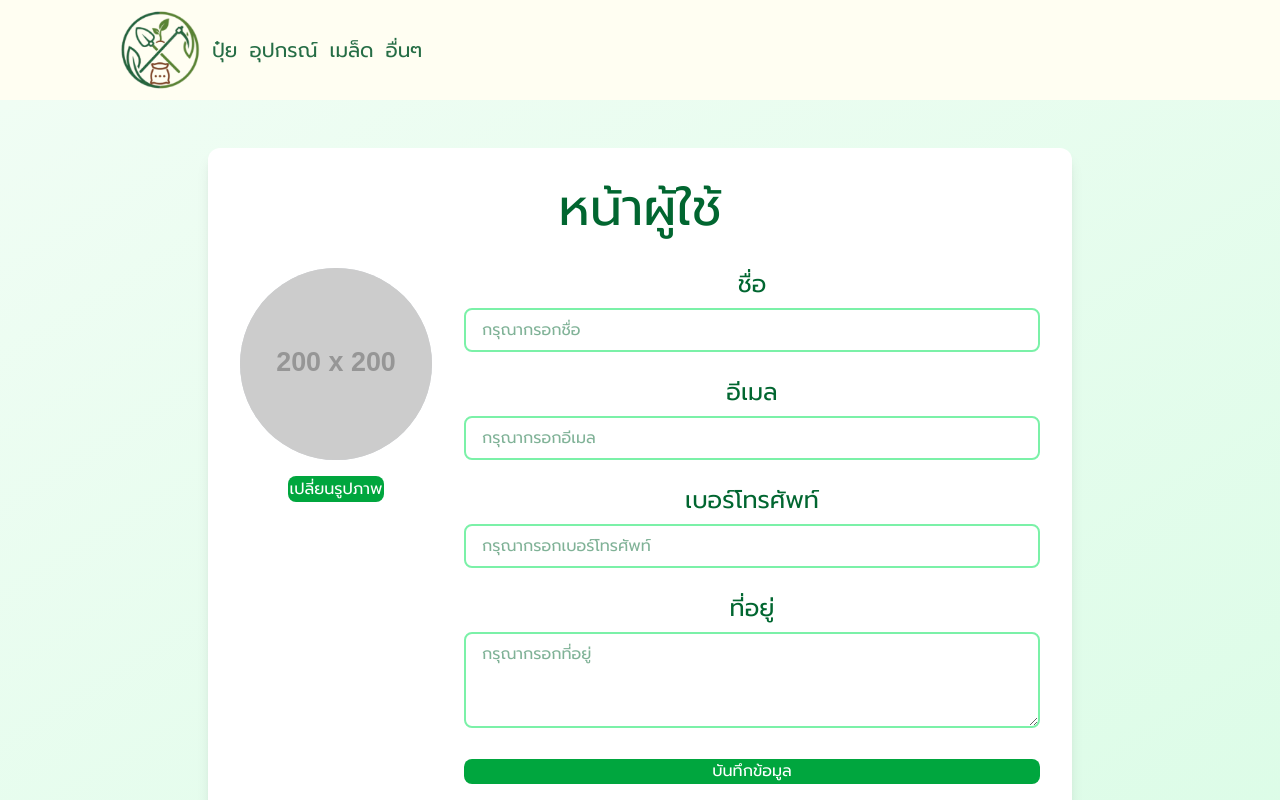
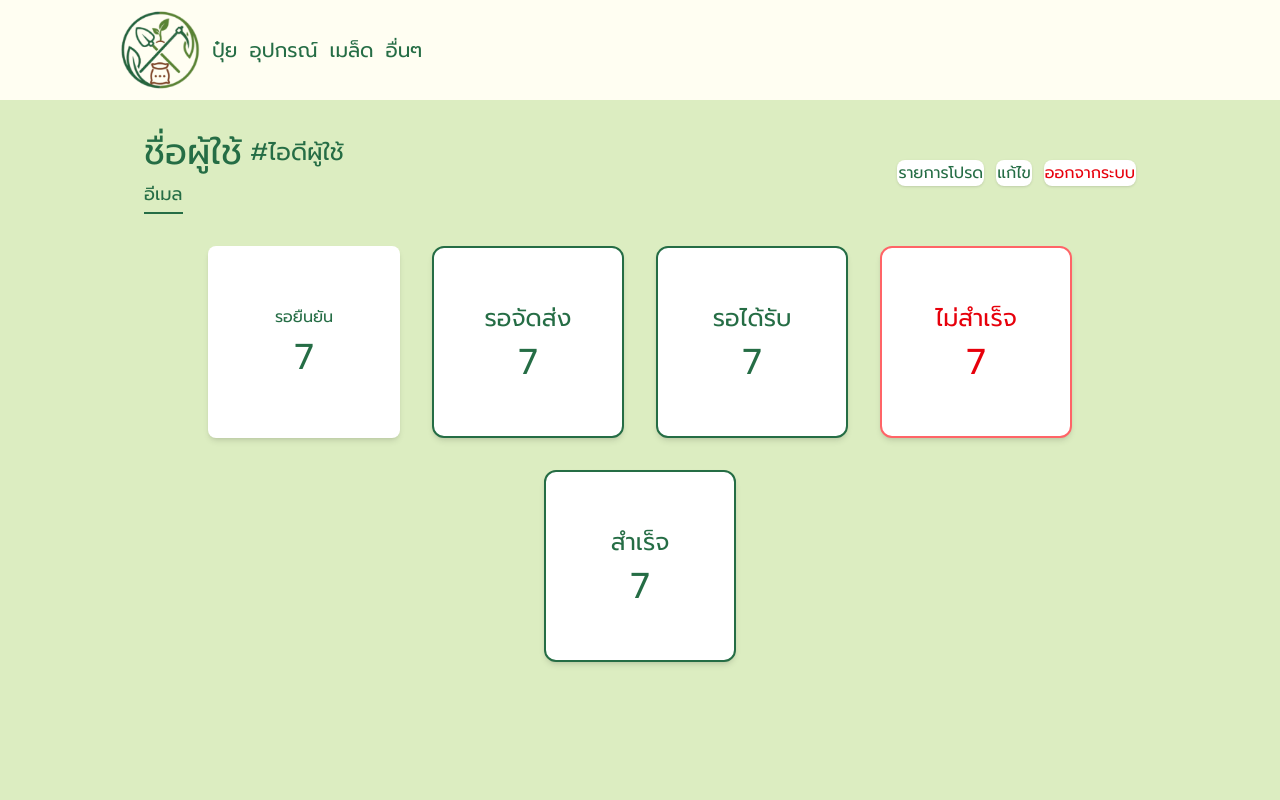
Before and after one commit to psu6810110652/Project, a React (Vite) app in the folder frontend/: page /profile in a window 1280 px wide. Shown: the top 800 px of the page. Built offline with nearby package versions, Linux system fonts and the light colour scheme.

Commit message:
create pending-confirm

```diff
--- a/frontend/src/App.tsx
+++ b/frontend/src/App.tsx
@@ -4,6 +4,7 @@ import './App.css'
 
 import Home from './pages/Home'
 import Category from './pages/Category';
+import PendingConfirm from './pages/PendingConfirm';
 
 import Navbar from './components/Navbar';
 import Footer from './components/Footer';
@@ -20,6 +21,7 @@ function MainLayout() {
           <Route path="/:category" element={<Category />} />
           <Route path="/cart" element={<Cart />} />
           <Route path="/profile" element={<Profile />} />
+          <Route path="/pending-confirm" element={<PendingConfirm />} />
         </Routes>
       </div>
       <Footer />
--- /dev/null
+++ b/frontend/src/pages/PendingConfirm.tsx
@@ -0,0 +1,14 @@
+import React from 'react';
+
+const PendingConfirm = () => {
+  return (
+    <div className="min-h-screen bg-[#DCEDC1] font-['Prompt'] text-[#256D45] flex flex-col items-center justify-center">
+      <h1 className="text-4xl font-bold mb-6">รายการรอยืนยัน</h1>
+      <div className="bg-white rounded-xl shadow-lg p-8 w-full max-w-xl">
+        <p className="text-lg text-[#256D45]">แสดงรายการที่ต้องรอยืนยัน...</p>
+      </div>
+    </div>
+  );
+};
+
+export default PendingConfirm;
--- a/frontend/src/pages/Profile.tsx
+++ b/frontend/src/pages/Profile.tsx
@@ -1,69 +1,59 @@
 import React from 'react';
+import { useNavigate } from 'react-router-dom';
+
+const statusList = [
+  { label: 'รอยืนยัน', value: 7, color: 'text-[#256D45] border-[#256D45] bg-white', link: '/pending-confirm' },
+  { label: 'รอจัดส่ง', value: 7, color: 'text-[#256D45] border-[#256D45] bg-white' },
+  { label: 'รอได้รับ', value: 7, color: 'text-[#256D45] border-[#256D45] bg-white' },
+  { label: 'ไม่สำเร็จ', value: 7, color: 'text-red-600 border-red-400 bg-white' },
+  { label: 'สำเร็จ', value: 7, color: 'text-[#256D45] border-[#256D45] bg-white' },
+];
 
 const Profile = () => {
+  const navigate = useNavigate();
+
   return (
-    <div className="min-h-screen bg-gradient-to-br from-green-50 to-green-100 font-['Prompt'] text-green-800 py-12">
-      <div className="container mx-auto px-4 max-w-4xl">
-        <div className="bg-white rounded-xl shadow-lg p-8">
-          <h1 className="text-5xl font-bold mb-8 text-center text-green-800">หน้าผู้ใช้</h1>
+    <div className="min-h-screen bg-[#DCEDC1] font-['Prompt'] text-[#256D45] pb-0">
+      <div className="max-w-5xl mx-auto px-4 pt-8">
+        {/* Header */}
+        <div className="flex flex-col md:flex-row md:items-center md:justify-between gap-4 mb-8">
+          <div>
+            <div className="text-4xl font-bold mb-2 flex flex-wrap items-center gap-2">
+              ชื่อผู้ใช้ <span className="text-2xl font-normal text-[#256D45]">#ไอดีผู้ใช้</span>
+            </div>
+            <div className="text-lg font-medium border-b-2 border-[#256D45] w-fit pb-1">อีเมล</div>
+          </div>
+          <div className="flex flex-row gap-3 items-center self-start md:self-auto mt-2 md:mt-0">
+            <button className="bg-white border border-[#256D45] text-[#256D45] font-semibold rounded-lg px-6 py-2 shadow-sm hover:bg-[#f3fbe9] transition text-lg">รายการโปรด</button>
+            <button className="bg-white border border-[#256D45] text-[#256D45] font-semibold rounded-lg px-6 py-2 shadow-sm hover:bg-[#f3fbe9] transition text-lg">แก้ไข</button>
+            <button className="bg-white border border-red-500 text-red-600 font-semibold rounded-lg px-6 py-2 shadow-sm hover:bg-red-50 transition text-lg">ออกจากระบบ</button>
+          </div>
+        </div>
 
-          <div className="flex flex-col md:flex-row gap-8">
-            {/* Profile Picture */}
-            <div className="flex flex-col items-center">
-              <div className="w-48 h-48 bg-gray-300 rounded-full overflow-hidden">
-                <img
-                  src="https://placehold.co/200x200"
-                  alt="Profile"
-                  className="w-full h-full object-cover"
-                />
+        {/* Status Cards */}
+        <div className="flex flex-wrap gap-x-8 gap-y-8 justify-center mb-16">
+          {statusList.map((s, i) => (
+            s.link ? (
+              <button
+                key={s.label}
+                className={`w-48 h-48 flex flex-col items-center justify-center rounded-xl border-2 shadow-md text-2xl font-bold ${s.color} ${s.label === 'ไม่สำเร็จ' ? 'order-last md:order-none' : ''} cursor-pointer focus:outline-none`}
+                style={{ minWidth: '180px', minHeight: '180px' }}
+                onClick={() => navigate(s.link)}
+              >
+                <span className={s.label === 'ไม่สำเร็จ' ? 'text-red-600' : ''}>{s.label}</span>
+                <span className={`mt-2 text-4xl ${s.label === 'ไม่สำเร็จ' ? 'text-red-600' : ''}`}>{s.value}</span>
+              </button>
+            ) : (
+              <div
+                key={s.label}
+                className={`w-48 h-48 flex flex-col items-center justify-center rounded-xl border-2 shadow-md text-2xl font-bold ${s.color} ${s.label === 'ไม่สำเร็จ' ? 'order-last md:order-none' : ''}`}
+                style={{ minWidth: '180px', minHeight: '180px' }}
+              >
+                <span className={s.label === 'ไม่สำเร็จ' ? 'text-red-600' : ''}>{s.label}</span>
+                <span className={`mt-2 text-4xl ${s.label === 'ไม่สำเร็จ' ? 'text-red-600' : ''}`}>{s.value}</span>
               </div>
-              <button className="mt-4 bg-green-600 hover:bg-green-700 text-white px-6 py-2 rounded-lg font-semibold transition-colors">
-                เปลี่ยนรูปภาพ
-              </button>
-            </div>
-
-            {/* Profile Information */}
-            <div className="flex-1">
-              <div className="mb-6">
-                <label className="block text-2xl font-semibold mb-2">ชื่อ</label>
-                <input
-                  type="text"
-                  placeholder="กรุณากรอกชื่อ"
-                  className="w-full px-4 py-2 border-2 border-green-300 rounded-lg focus:outline-none focus:border-green-600"
-                />
-              </div>
-
-              <div className="mb-6">
-                <label className="block text-2xl font-semibold mb-2">อีเมล</label>
-                <input
-                  type="email"
-                  placeholder="กรุณากรอกอีเมล"
-                  className="w-full px-4 py-2 border-2 border-green-300 rounded-lg focus:outline-none focus:border-green-600"
-                />
-              </div>
-
-              <div className="mb-6">
-                <label className="block text-2xl font-semibold mb-2">เบอร์โทรศัพท์</label>
-                <input
-                  type="tel"
-                  placeholder="กรุณากรอกเบอร์โทรศัพท์"
-                  className="w-full px-4 py-2 border-2 border-green-300 rounded-lg focus:outline-none focus:border-green-600"
-                />
-              </div>
-
-              <div className="mb-6">
-                <label className="block text-2xl font-semibold mb-2">ที่อยู่</label>
-                <textarea
-                  placeholder="กรุณากรอกที่อยู่"
-                  className="w-full px-4 py-2 border-2 border-green-300 rounded-lg focus:outline-none focus:border-green-600 h-24"
-                ></textarea>
-              </div>
-
-              <button className="w-full bg-green-600 hover:bg-green-700 text-white px-6 py-3 rounded-lg font-bold text-xl transition-colors">
-                บันทึกข้อมูล
-              </button>
-            </div>
-          </div>
+            )
+          ))}
         </div>
       </div>
     </div>
```
